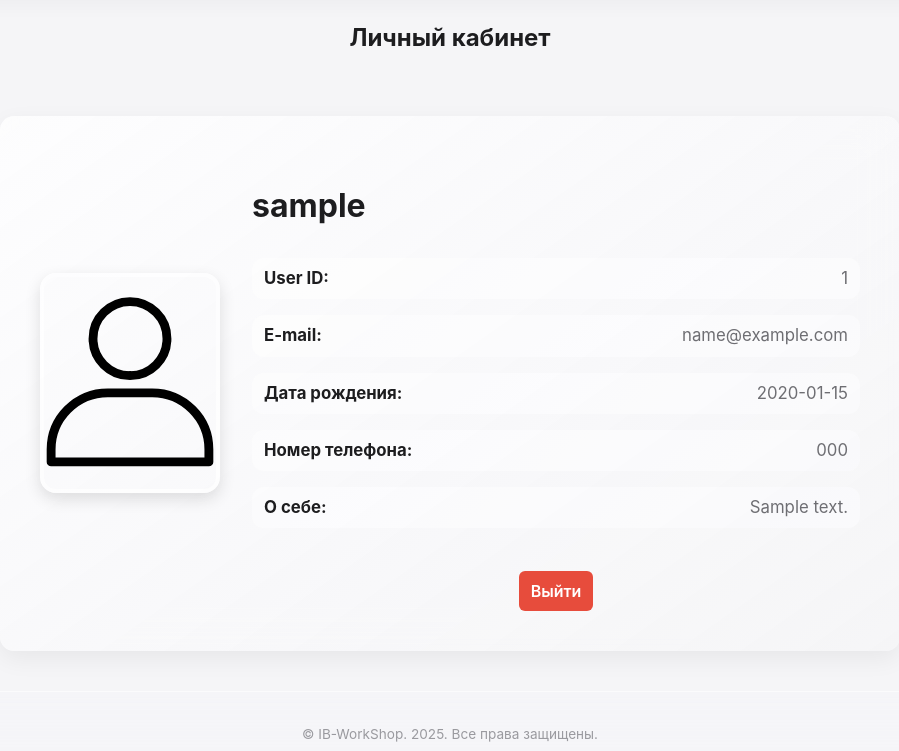
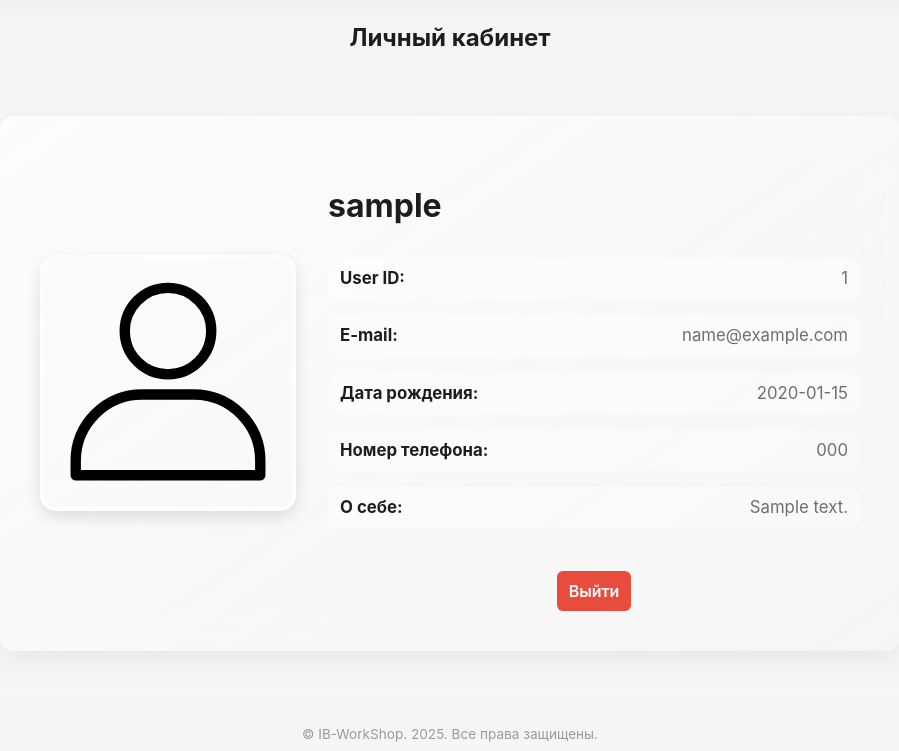
Before and after one commit to IlyaBOT/BaseFastAPI-webProject, a FastAPI app: page /user/1 in a window 1280 px wide. Shown: the part 92-843 px from the top of the page, without its empty margins (190-1089 px from the left). Run offline with FastAPI, Linux system fonts and the light colour scheme; tables that the repository leaves empty hold one stand-in row (values such as "Sample post").

Commit message:
Fix avatar size

```diff
--- a/app/static/style.css
+++ b/app/static/style.css
@@ -282,7 +282,7 @@ form.card .button {
   text-align: center;
   justify-content: center;
   width: auto;
-  min-width: 180px;
+  min-width: 200px;
   padding: 12px 20px;
   margin-top: 15px;
 }
@@ -400,8 +400,8 @@ form.card input {
 }
 
 .user-card-left img {
-  width: 180px;
-  height: 220px;
+  width: 256;
+  height: 256px;
   border-radius: 16px;
   object-fit: cover;
   border: 4px solid rgba(255,255,255,0.6);
```
